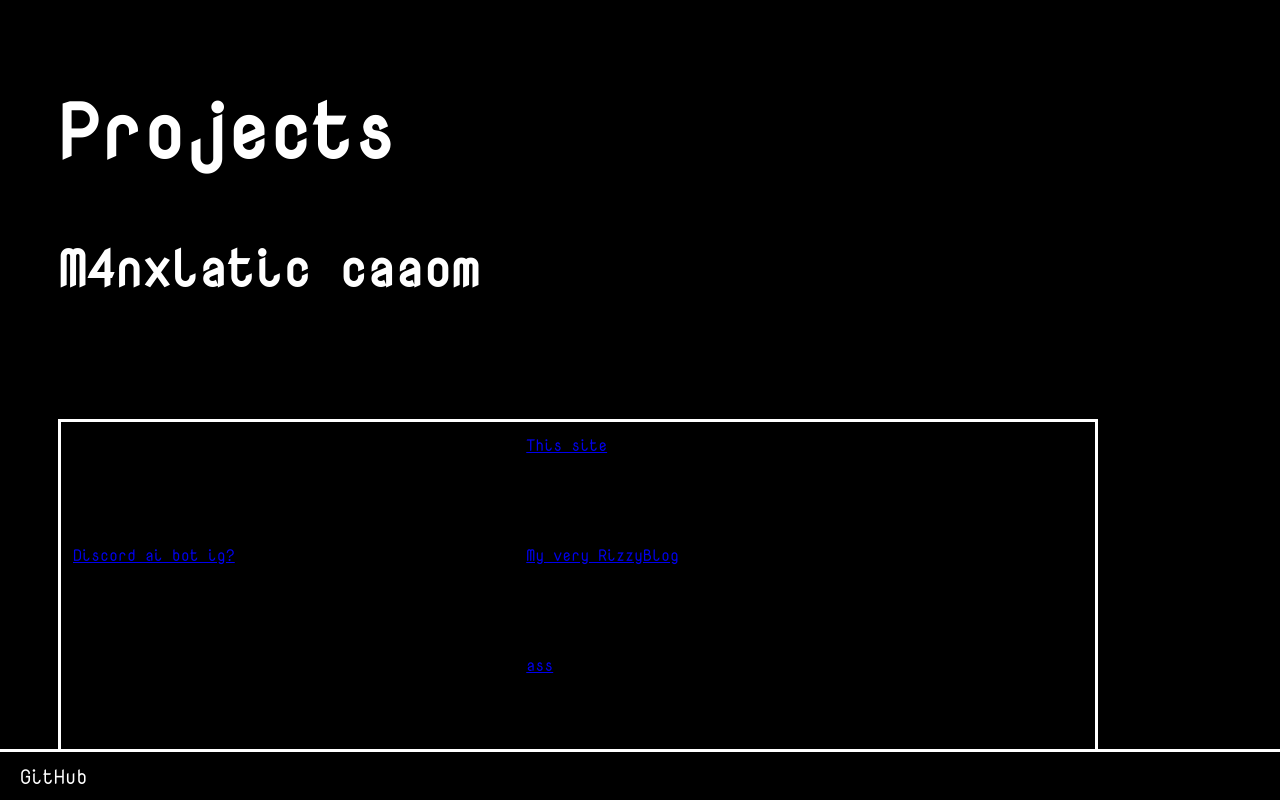
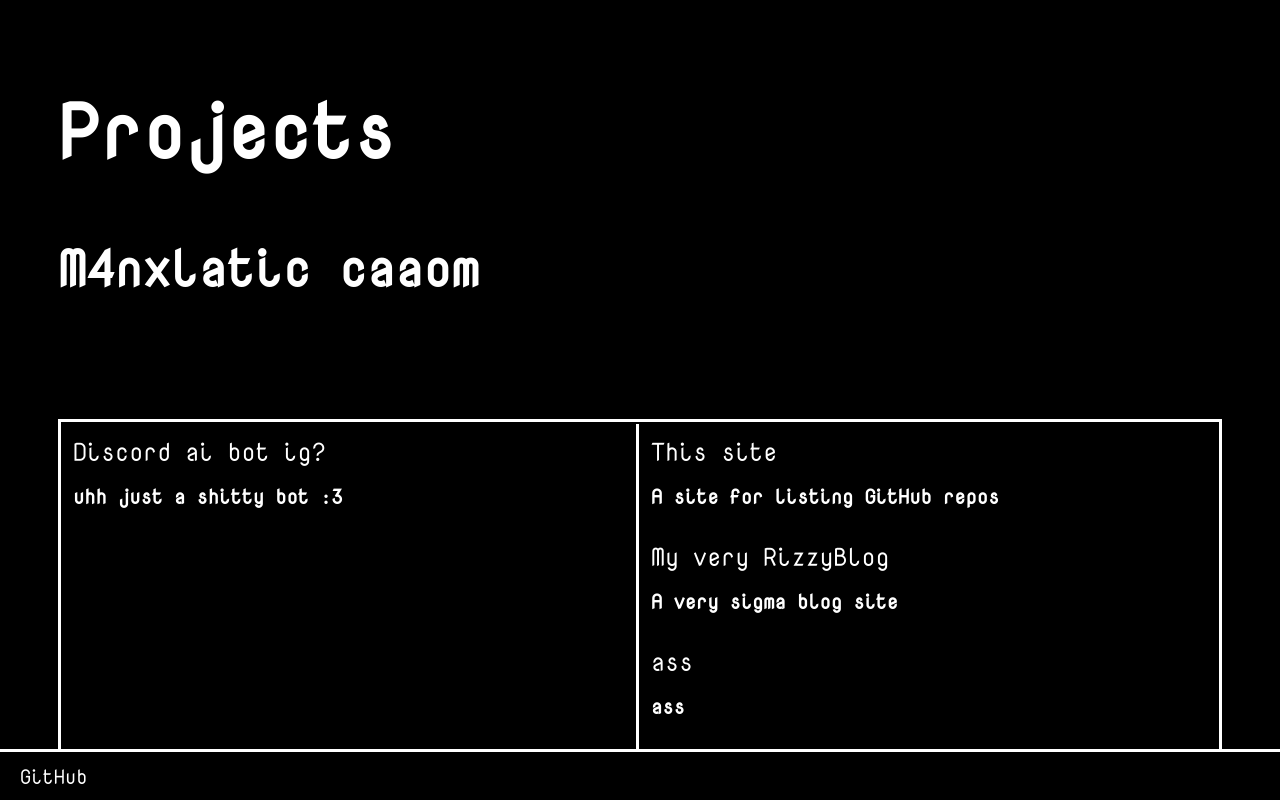
Before and after one commit to caaom/They-reJustSocks, a plain HTML site: page index.html in a window 1280 px wide. Drawn offline with Linux system fonts and the light colour scheme.

Commit message:
Enhances project section styling
Adds right padding to project container
Sets project width and alignment
Defines project link and description styles
Modifies hover background color to none

```diff
--- a/index.html
+++ b/index.html
@@ -18,13 +18,13 @@
 			<td class="project_m">
 				<div class="project">
 					<a class="project_link" href="https://github.com/M4nxlatic/FunnyLittleBot">Discord ai bot ig?</a>
-					<h1 class="prject_disc">uhh just a shitty bot :3</h1>
+					<h1 class="project_disc">uhh just a shitty bot :3</h1>
 				</div>
 			</td>
 			<td class="project_c">
 				<div class="project">
 					<a class="project_link" href="https://github.com/caaom/The-reJustSocks">This site</a>
-					<h1 class="prject_disc">A site for listing GitHub repos</h1>
+					<h1 class="project_disc">A site for listing GitHub repos</h1>
 				</div>
 				<div class="project">
 					<a class="project_link" href="https://github.com/caaom/RizzyBlog">My very RizzyBlog</a>
--- a/style.css
+++ b/style.css
@@ -22,7 +22,7 @@
 }
 .bar_link:hover {
 	color: #fff;
-	background-color: #000;
+	background-color: none;
 }
 .bar_link:visited {
 	color: #fff;
@@ -57,10 +57,39 @@ body {
 }
 .project_container {
 	padding-left: 50px;
+	padding-right: 50px;
 }
 .projects {
 	border: #fff 3px solid;
+	width: 100%;
 }
 .project_m, .project_c {
 	padding: 10px;
+	width: 50%;
+	vertical-align: top;
 }
+.project_m {
+	border-right: #fff 3px solid;
+}
+.project_link {
+	color: #fff;
+	text-decoration: none;
+	font-size: 25px;
+}
+.project_link.active {
+	color: #fff;
+}
+.project_link:hover {
+	color: #fff;
+	background-color: none;
+}
+.project_link:visited {
+	color: #fff;
+}
+.project_disc {
+	color: #fff;
+	font-size: 20px;
+}
+.project {
+	padding-bottom: 15px;
+}
```
